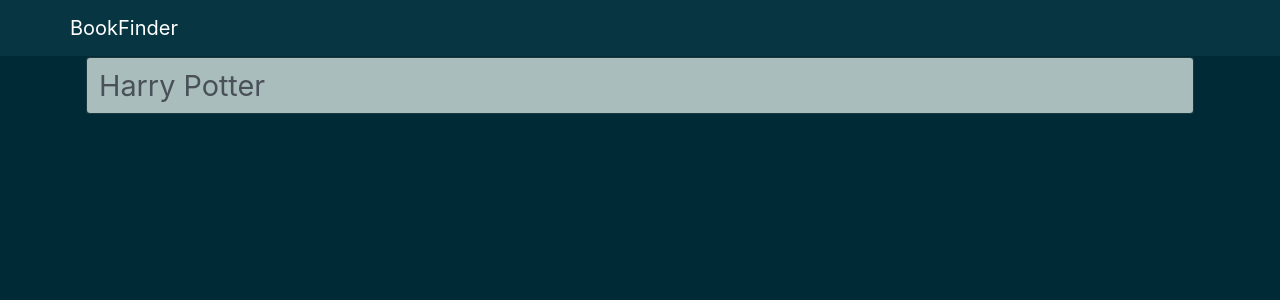
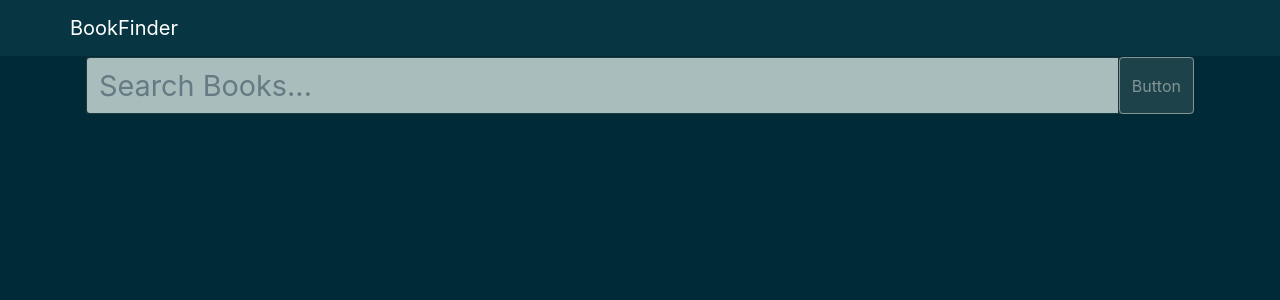
Before and after one commit to YaroslavW/react-bookfind-with-hooks, a React (Create React App) app: page / in a window 1280 px wide. Shown: the top 300 px of the page. Built offline with nearby package versions, Linux system fonts and the light colour scheme; no server answers.

Commit message:
On duble Click

```diff
--- a/src/App.js
+++ b/src/App.js
@@ -30,13 +30,14 @@ class App extends Component {
   }
   handleChange(text) {
     this.setState({ text: text }, this.getBooks());
+    // console.log(text);
   }
   render() {
     return (
       <div>
         <Header />
         <Container>
-          <SearchInput onChange={this.handleChange.bind(this)} value={this.state.text} />
+          <SearchInput getValue={this.handleChange.bind(this)}  />
           <Row>
             <Col xs={12} md={12} lg={12}>
               <Books books={this.state.books} />
--- a/src/Components/SearchInput.js
+++ b/src/Components/SearchInput.js
@@ -1,24 +1,25 @@
-import React, { useState } from 'react';
-import { Card, FormControl } from 'react-bootstrap';
+import React from 'react';
+import { Card, FormControl, InputGroup, Button, } from 'react-bootstrap';
 
 const SearchInput = (props) => {
 
-const [value, setValue] = useState(props.value);
-
-  function onChange(e) {
-    setValue( e.target.value );
-    props.onChange(value);
+  function getValue() {
+    let input = document.getElementById('input').value;
+    props.getValue(input);
+    document.getElementById('input').value = "";
   }
-
-
     return (
       <Card>
+        <InputGroup className="mb-12">
         <FormControl
+          id='input'
           type="text"
-          value={value}
+          // value={value}
           placeholder="Search Books..."
-          onChange={onChange.bind(this)}
+
         />
+          <Button onClick={getValue.bind(this)} variant="outline-secondary">Button</Button>
+        </InputGroup>
       </Card>
     )
 }
```
